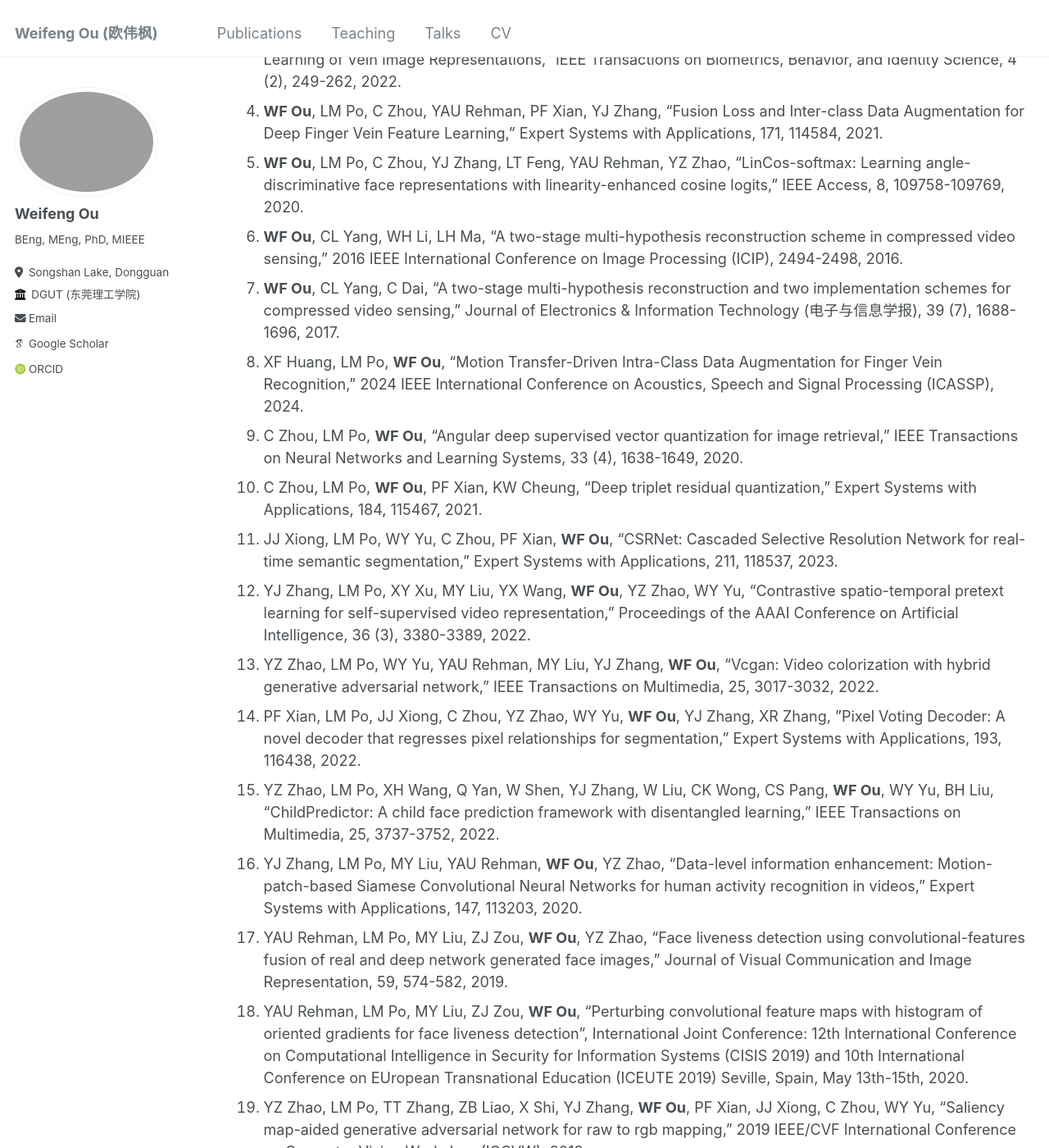
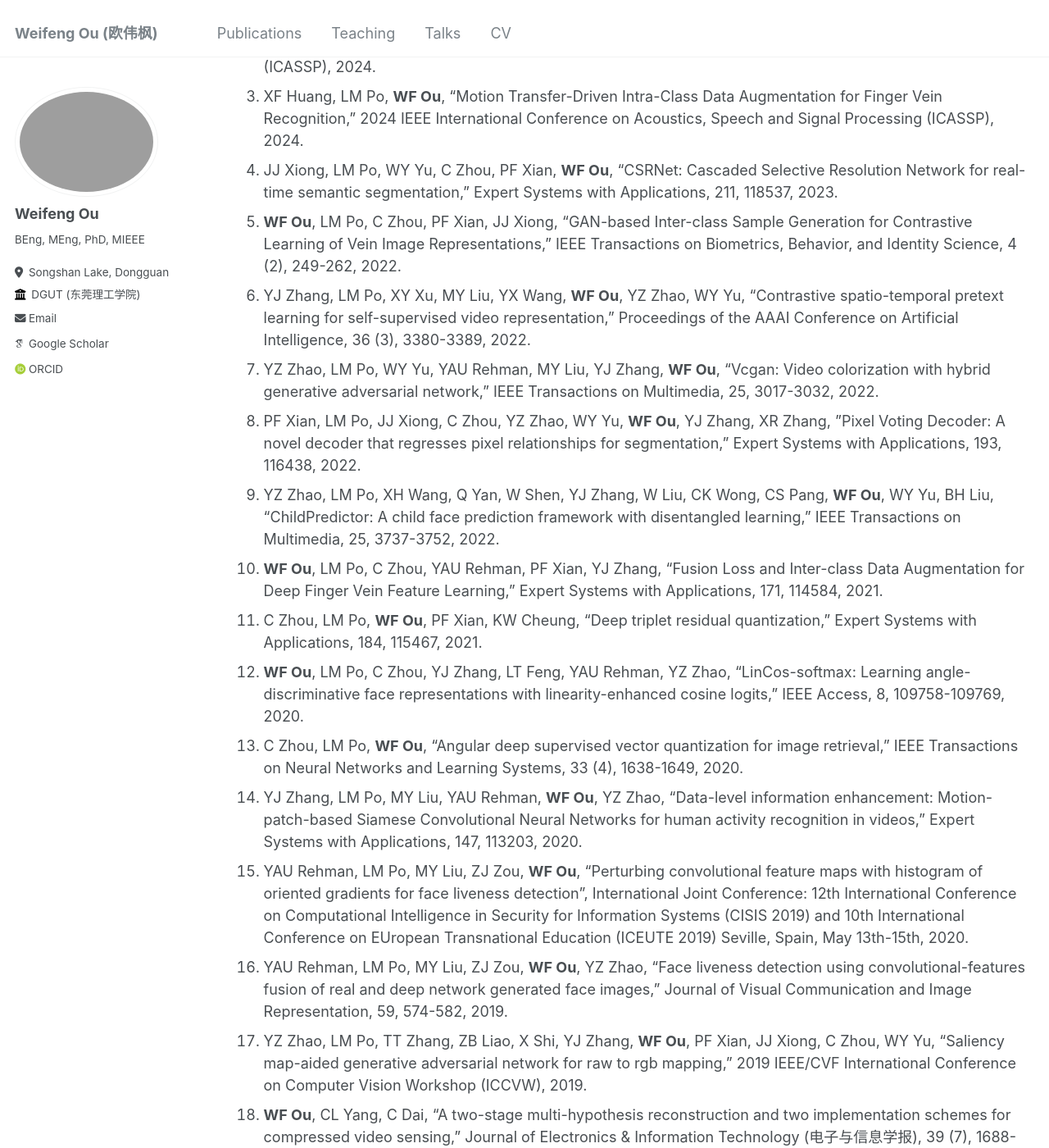
Before and after one commit to ouwf/ouwf.github.io, a Jekyll site: the page built from _pages/cv.md, in a window 1280 px wide and 1400 px high, scrolled down 1847 px. Shown: the whole window at 82% size. Built offline with Jekyll 4.4.1, drawn with Linux system fonts in a browser that asks for light colours; some web fonts are replaced; part of the change alters nothing that is shown; some of the changed text lies outside the part shown.

Commit message:
Update cv.md

```diff
--- a/_pages/cv.md
+++ b/_pages/cv.md
@@ -45,33 +45,35 @@ Email: ouwf@dgut.edu.cn
 * 2015/07 ~ 2015/09: ***Intern R&D Engineer***, Huawei Technologies, Shenzhen.
 
 # Teaching
+* Software Design Patterns (Undergraduate), 2025 Fall.
+* Introduction to Artificial Intelligence (Undergraduate), 2025 Spring.
 * Data Analysis and Application with Python (Undergraduate), 2024 Fall.
 * Introduction to Artificial Intelligence (Undergraduate), 2024 Spring.
-* Software Design Patterns (Postgraduate), 2023 Fall.
-* Final Year Project Supervisor, 2024.
+* Software Design Methods (Postgraduate), 2023 Fall.
+* Final Year Project Supervisor, 2024 - present.
 * Deputy Programme Leader (Software Engineering), 2023 - present.
 
 # Publications
 **Journal & Conference Papers**
-1. **WF Ou**, LM Po, XF Huang, "Joint Learning of Identity and Vein Features for Enhanced Representations in Vascular Biometrics," 2024 IEEE International Conference on Acoustics, Speech and Signal Processing (ICASSP), 2024.
-2. **WF Ou**, LM Po, XF Huang, WY Yu, YZ Zhao, "GSCL: Generative Self-Supervised Contrastive Learning for Vein-Based Biometric Verification," IEEE Transactions on Biometrics, Behavior, and Identity Science, 6 (2), 230-244, 2024.
-3. **WF Ou**, LM Po, C Zhou, PF Xian, JJ Xiong, “GAN-based Inter-class Sample Generation for Contrastive Learning of Vein Image Representations,” IEEE Transactions on Biometrics, Behavior, and Identity Science, 4 (2), 249-262, 2022.
-4. **WF Ou**, LM Po, C Zhou, YAU Rehman, PF Xian, YJ Zhang, “Fusion Loss and Inter-class Data Augmentation for Deep Finger Vein Feature Learning,” Expert Systems with Applications, 171, 114584, 2021.
-5. **WF Ou**, LM Po, C Zhou, YJ Zhang, LT Feng, YAU Rehman, YZ Zhao, “LinCos-softmax: Learning angle-discriminative face representations with linearity-enhanced cosine logits,” IEEE Access, 8, 109758-109769, 2020.
-6. **WF Ou**, CL Yang, WH Li, LH Ma, “A two-stage multi-hypothesis reconstruction scheme in compressed video sensing,” 2016 IEEE International Conference on Image Processing (ICIP), 2494-2498, 2016.
-7. **WF Ou**, CL Yang, C Dai, “A two-stage multi-hypothesis reconstruction and two implementation schemes for compressed video sensing,” Journal of Electronics & Information Technology (电子与信息学报), 39 (7), 1688-1696, 2017.
-8. XF Huang, LM Po, **WF Ou**, “Motion Transfer-Driven Intra-Class Data Augmentation for Finger Vein Recognition,” 2024 IEEE International Conference on Acoustics, Speech and Signal Processing (ICASSP), 2024.
-9. C Zhou, LM Po, **WF Ou**, “Angular deep supervised vector quantization for image retrieval,” IEEE Transactions on Neural Networks and Learning Systems, 33 (4), 1638-1649, 2020.
-10. C Zhou, LM Po, **WF Ou**, PF Xian, KW Cheung, “Deep triplet residual quantization,” Expert Systems with Applications, 184, 115467, 2021.
-11. JJ Xiong, LM Po, WY Yu, C Zhou, PF Xian, **WF Ou**, “CSRNet: Cascaded Selective Resolution Network for real-time semantic segmentation,” Expert Systems with Applications, 211, 118537, 2023.
-12. YJ Zhang, LM Po, XY Xu, MY Liu, YX Wang, **WF Ou**, YZ Zhao, WY Yu, “Contrastive spatio-temporal pretext learning for self-supervised video representation,” Proceedings of the AAAI Conference on Artificial Intelligence, 36 (3), 3380-3389, 2022.
-13. YZ Zhao, LM Po, WY Yu, YAU Rehman, MY Liu, YJ Zhang, **WF Ou**, “Vcgan: Video colorization with hybrid generative adversarial network,” IEEE Transactions on Multimedia, 25, 3017-3032, 2022.
-14. PF Xian, LM Po, JJ Xiong, C Zhou, YZ Zhao, WY Yu, **WF Ou**, YJ Zhang, XR Zhang, ”Pixel Voting Decoder: A novel decoder that regresses pixel relationships for segmentation,” Expert Systems with Applications, 193, 116438, 2022.
-15. YZ Zhao, LM Po, XH Wang, Q Yan, W Shen, YJ Zhang, W Liu, CK Wong, CS Pang, **WF Ou**, WY Yu, BH Liu, “ChildPredictor: A child face prediction framework with disentangled learning,” IEEE Transactions on Multimedia, 25, 3737-3752, 2022.
-16. YJ Zhang, LM Po, MY Liu, YAU Rehman, **WF Ou**, YZ Zhao, “Data-level information enhancement: Motion-patch-based Siamese Convolutional Neural Networks for human activity recognition in videos,” Expert Systems with Applications, 147, 113203, 2020.
-17. YAU Rehman, LM Po, MY Liu, ZJ Zou, **WF Ou**, YZ Zhao, “Face liveness detection using convolutional-features fusion of real and deep network generated face images,” Journal of Visual Communication and Image Representation, 59, 574-582, 2019.
-18. YAU Rehman, LM Po, MY Liu, ZJ Zou, **WF Ou**, “Perturbing convolutional feature maps with histogram of oriented gradients for face liveness detection”, International Joint Conference: 12th International Conference on Computational Intelligence in Security for Information Systems (CISIS 2019) and 10th International Conference on EUropean Transnational Education (ICEUTE 2019) Seville, Spain, May 13th-15th, 2020.
-19. YZ Zhao, LM Po, TT Zhang, ZB Liao, X Shi, YJ Zhang, **WF Ou**, PF Xian, JJ Xiong, C Zhou, WY Yu, “Saliency map-aided generative adversarial network for raw to rgb mapping,” 2019 IEEE/CVF International Conference on Computer Vision Workshop (ICCVW), 2019.
+1. **WF Ou**, LM Po, XF Huang, WY Yu, YZ Zhao, "GSCL: Generative Self-Supervised Contrastive Learning for Vein-Based Biometric Verification," IEEE Transactions on Biometrics, Behavior, and Identity Science, 6 (2), 230-244, 2024.
+2. **WF Ou**, LM Po, XF Huang, "Joint Learning of Identity and Vein Features for Enhanced Representations in Vascular Biometrics," 2024 IEEE International Conference on Acoustics, Speech and Signal Processing (ICASSP), 2024.
+3. XF Huang, LM Po, **WF Ou**, “Motion Transfer-Driven Intra-Class Data Augmentation for Finger Vein Recognition,” 2024 IEEE International Conference on Acoustics, Speech and Signal Processing (ICASSP), 2024.
+4. JJ Xiong, LM Po, WY Yu, C Zhou, PF Xian, **WF Ou**, “CSRNet: Cascaded Selective Resolution Network for real-time semantic segmentation,” Expert Systems with Applications, 211, 118537, 2023.
+5. **WF Ou**, LM Po, C Zhou, PF Xian, JJ Xiong, “GAN-based Inter-class Sample Generation for Contrastive Learning of Vein Image Representations,” IEEE Transactions on Biometrics, Behavior, and Identity Science, 4 (2), 249-262, 2022.
+6. YJ Zhang, LM Po, XY Xu, MY Liu, YX Wang, **WF Ou**, YZ Zhao, WY Yu, “Contrastive spatio-temporal pretext learning for self-supervised video representation,” Proceedings of the AAAI Conference on Artificial Intelligence, 36 (3), 3380-3389, 2022.
+7. YZ Zhao, LM Po, WY Yu, YAU Rehman, MY Liu, YJ Zhang, **WF Ou**, “Vcgan: Video colorization with hybrid generative adversarial network,” IEEE Transactions on Multimedia, 25, 3017-3032, 2022.
+8. PF Xian, LM Po, JJ Xiong, C Zhou, YZ Zhao, WY Yu, **WF Ou**, YJ Zhang, XR Zhang, ”Pixel Voting Decoder: A novel decoder that regresses pixel relationships for segmentation,” Expert Systems with Applications, 193, 116438, 2022.
+9. YZ Zhao, LM Po, XH Wang, Q Yan, W Shen, YJ Zhang, W Liu, CK Wong, CS Pang, **WF Ou**, WY Yu, BH Liu, “ChildPredictor: A child face prediction framework with disentangled learning,” IEEE Transactions on Multimedia, 25, 3737-3752, 2022.
+10. **WF Ou**, LM Po, C Zhou, YAU Rehman, PF Xian, YJ Zhang, “Fusion Loss and Inter-class Data Augmentation for Deep Finger Vein Feature Learning,” Expert Systems with Applications, 171, 114584, 2021.
+11. C Zhou, LM Po, **WF Ou**, PF Xian, KW Cheung, “Deep triplet residual quantization,” Expert Systems with Applications, 184, 115467, 2021.
+12. **WF Ou**, LM Po, C Zhou, YJ Zhang, LT Feng, YAU Rehman, YZ Zhao, “LinCos-softmax: Learning angle-discriminative face representations with linearity-enhanced cosine logits,” IEEE Access, 8, 109758-109769, 2020.
+13. C Zhou, LM Po, **WF Ou**, “Angular deep supervised vector quantization for image retrieval,” IEEE Transactions on Neural Networks and Learning Systems, 33 (4), 1638-1649, 2020.
+14. YJ Zhang, LM Po, MY Liu, YAU Rehman, **WF Ou**, YZ Zhao, “Data-level information enhancement: Motion-patch-based Siamese Convolutional Neural Networks for human activity recognition in videos,” Expert Systems with Applications, 147, 113203, 2020.
+15. YAU Rehman, LM Po, MY Liu, ZJ Zou, **WF Ou**, “Perturbing convolutional feature maps with histogram of oriented gradients for face liveness detection”, International Joint Conference: 12th International Conference on Computational Intelligence in Security for Information Systems (CISIS 2019) and 10th International Conference on EUropean Transnational Education (ICEUTE 2019) Seville, Spain, May 13th-15th, 2020.
+16. YAU Rehman, LM Po, MY Liu, ZJ Zou, **WF Ou**, YZ Zhao, “Face liveness detection using convolutional-features fusion of real and deep network generated face images,” Journal of Visual Communication and Image Representation, 59, 574-582, 2019.
+17. YZ Zhao, LM Po, TT Zhang, ZB Liao, X Shi, YJ Zhang, **WF Ou**, PF Xian, JJ Xiong, C Zhou, WY Yu, “Saliency map-aided generative adversarial network for raw to rgb mapping,” 2019 IEEE/CVF International Conference on Computer Vision Workshop (ICCVW), 2019.
+18. **WF Ou**, CL Yang, C Dai, “A two-stage multi-hypothesis reconstruction and two implementation schemes for compressed video sensing,” Journal of Electronics & Information Technology (电子与信息学报), 39 (7), 1688-1696, 2017.
+19. **WF Ou**, CL Yang, WH Li, LH Ma, “A two-stage multi-hypothesis reconstruction scheme in compressed video sensing,” 2016 IEEE International Conference on Image Processing (ICIP), 2494-2498, 2016.
 20. CL Yang, **WF Ou**, “Multi-reference frames-based optimal multi-hypothesis prediction in compressed video sensing,” Journal of South China University of Technology (Natural Science Edition) (华南理工大学学报), 44 (1), 1-8, 2016.
 
 **Others**
```
